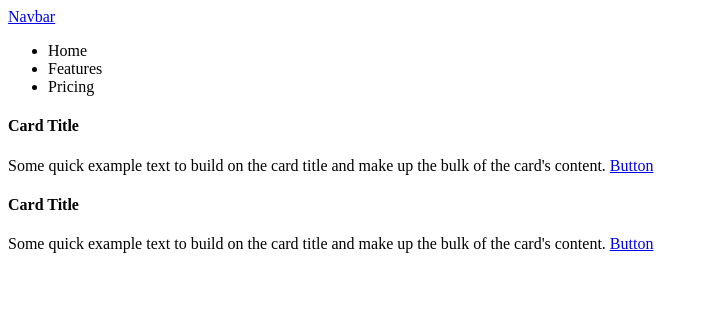
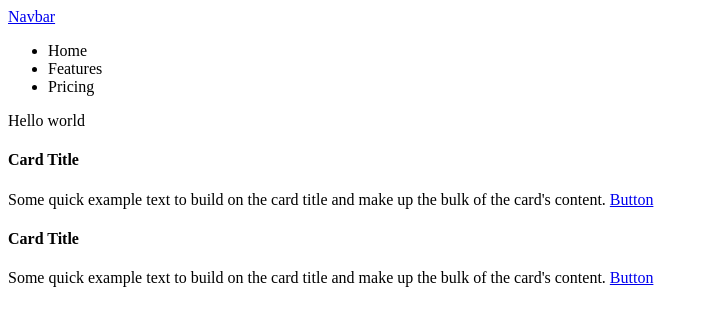
Before and after one commit to alanschwaner/homepage, an Angular app: page /main in a window 1280 px wide. Shown: the top 326 px of the page, without its empty margins (0-709 px from the left). Built offline with nearby package versions, Linux system fonts and the light colour scheme; what angular-bootstrap-md would draw is missing.

Commit message:
Begyndt på overskrift

```diff
--- a/src/app/main/main.component.html
+++ b/src/app/main/main.component.html
@@ -1,3 +1,16 @@
+
+<div class="row">
+  <div class="col-12">
+      <div class="animated fadeInUp">
+        Hello world
+      </div>
+
+
+  </div>
+</div>
+
+
+
 <div class="row">
   <div class="col-12 col-md-6 mt-5">
     <!-- Card -->
```
